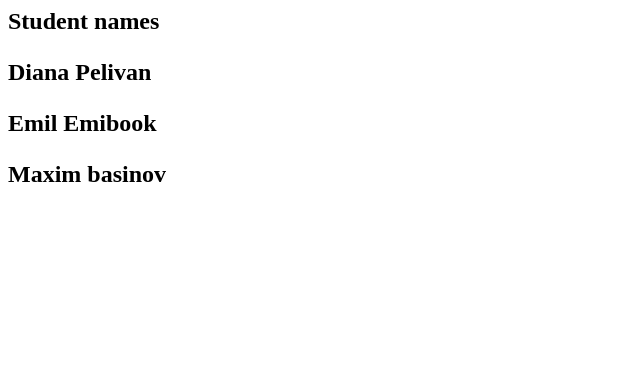
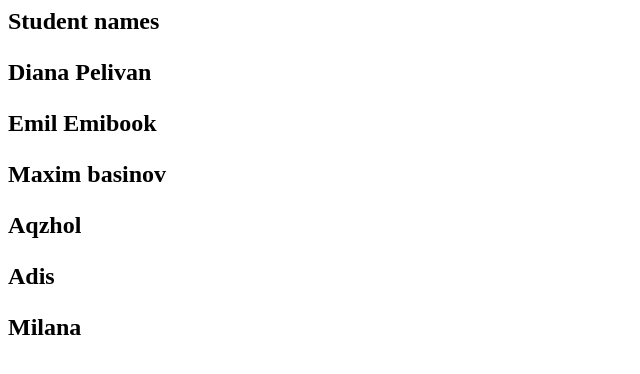
Before and after one commit to MikeSul05/MyProject, a plain HTML site: page index.html in a window 1280 px wide. Shown: the whole page, without its empty margins (0-640 px from the left). Drawn offline with Linux system fonts and the light colour scheme.

Commit message:
added 3 more student

```diff
--- a/index.html
+++ b/index.html
@@ -2,3 +2,6 @@
 <P>Diana Pelivan<p>
 <P>Emil Emibook<p>
 <P>Maxim basinov<p>
+<P>Aqzhol<p>
+<P>Adis<p>
+<P>Milana<p>
```
